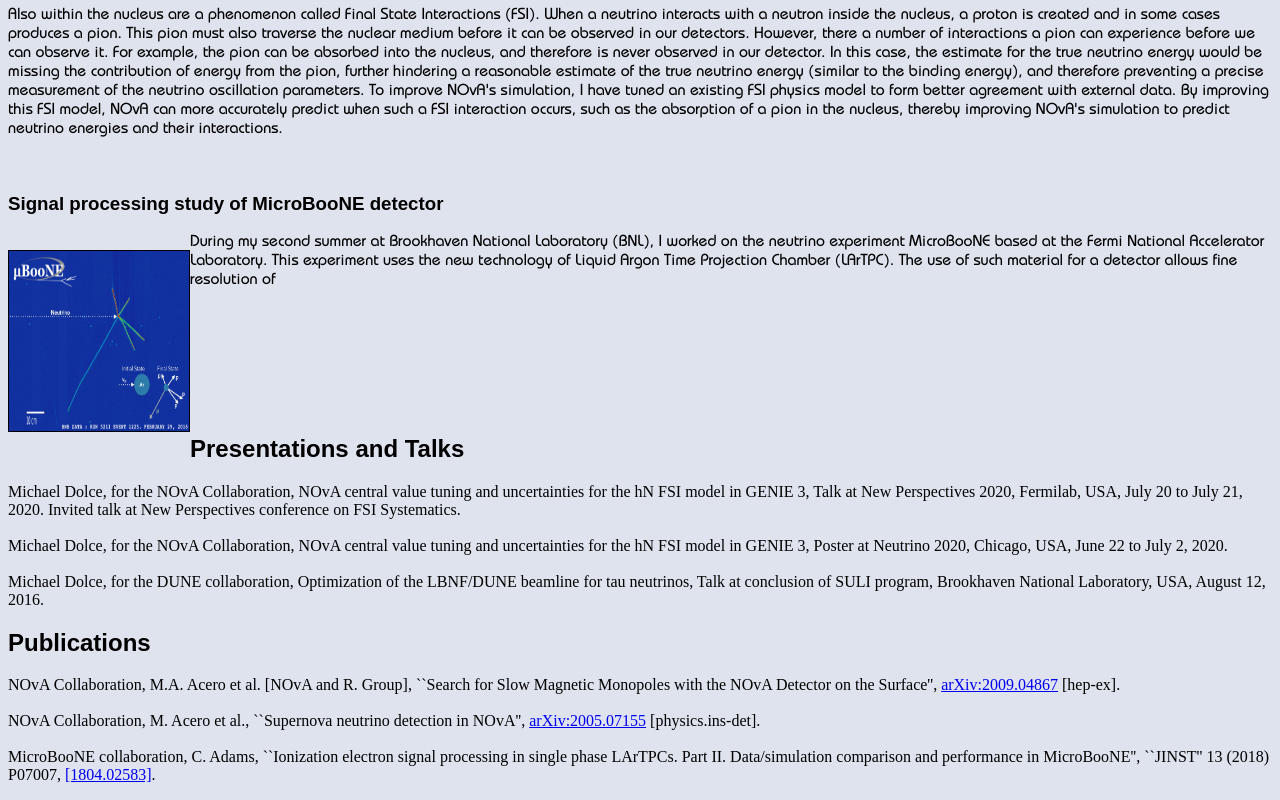
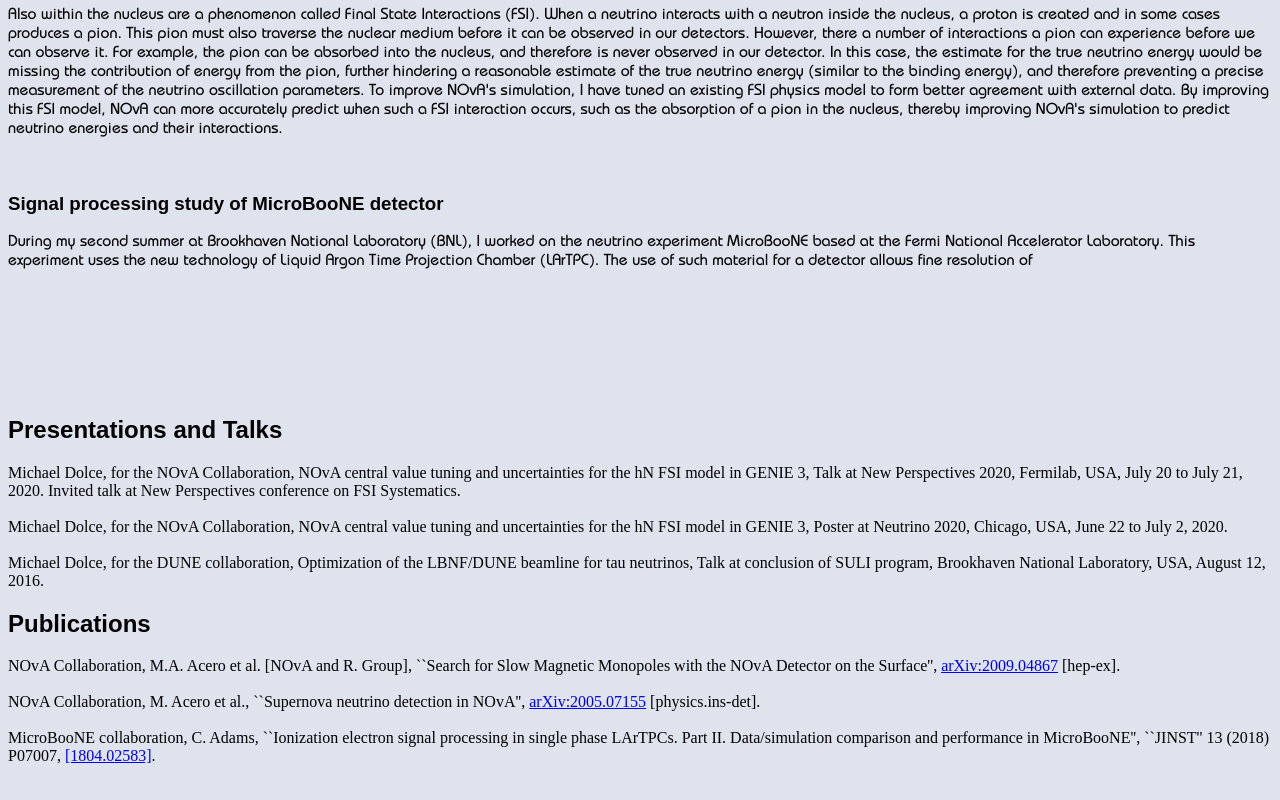
Before and after one commit to mdolce8/MD-Webpage, a website: page docs/index.html in a window 1280 px wide. Shown: the part 1337-2137 px from the top of the page. Drawn offline with Linux system fonts and the light colour scheme.

Commit message:
remove image of uboone for now

```diff
--- a/docs/index.html
+++ b/docs/index.html
@@ -131,13 +131,13 @@
 
 <h3 id="uboone-study"> Signal processing study of MicroBooNE detector </h3>
 
-<div style="clear: left"><p style="float: left;"><img src="iu.jpeg" height="180px" width="180px" border="1px" alt="uboone-image"></p>
+<!--<div style="clear: left"><p style="float: left;"><img src="iu.jpeg" height="180px" width="180px" border="1px" alt="uboone-image"></p>-->
     <p> During my second summer at Brookhaven National Laboratory (BNL), I worked on the neutrino experiment MicroBooNE
         based at the Fermi National Accelerator Laboratory. This experiment uses the new
         technology of Liquid Argon Time Projection Chamber (LArTPC). The use of such material for a detector
         allows fine resolution of
     </p>
-</div>
+<!--</div>-->
 
 <!--<div style="clear: left;">-->
 <!--    <p style="float: left;"><img src="http://placekitten.com/g/200/200" height="200" width="200" border="1px"></p>-->
```
